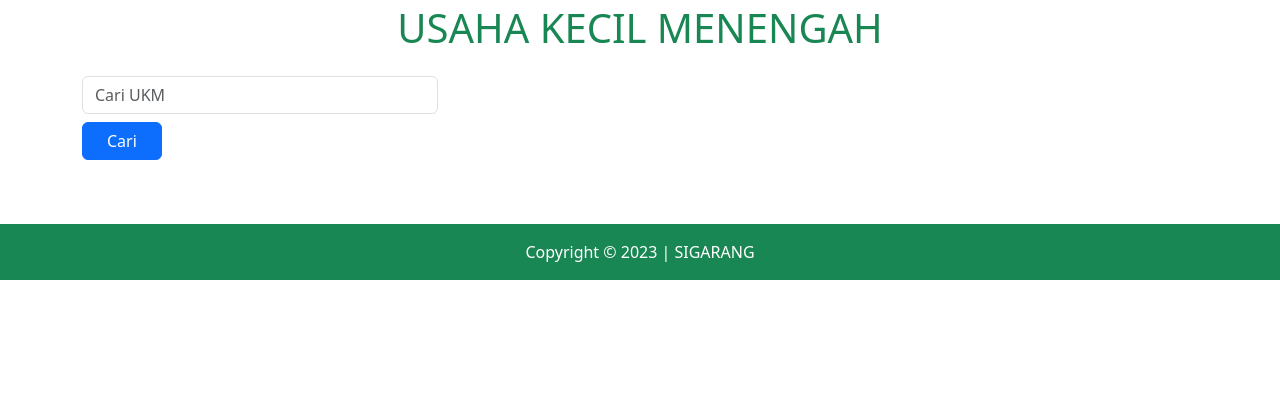
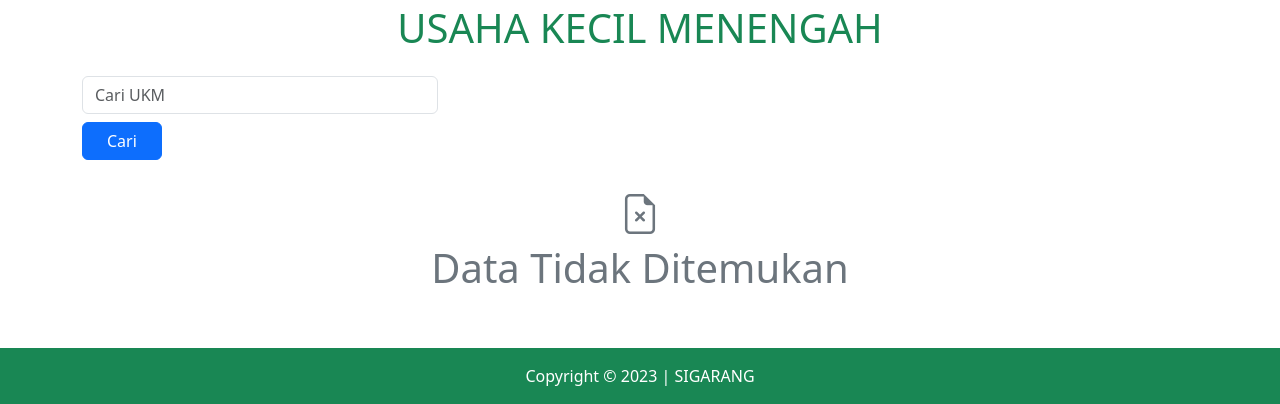
Before and after one commit to almer06/SiGarang, a Django app: page /ukm/ in a window 1280 px wide. Shown: the part 722-1126 px from the top of the page. Before the commit the page ends 1002 px from the top, so only its background shows below. Run offline with Django 4.2, Linux system fonts and the light colour scheme; data that the repository does not hold is empty; some libraries are stand-ins or nearby versions.

Commit message:
added empty data

```diff
--- a/templates/visitor/ukm.html
+++ b/templates/visitor/ukm.html
@@ -27,6 +27,11 @@
                             <small class="text-body-secondary">{{ object.ukm_created|naturalday }}</small>
                         </span>
                     </a>
+                </div>
+            {% empty %}
+                <div class="text-center text-secondary">
+                    <i class="bi bi-file-earmark-x fs-1"></i>
+                    <h1>Data Tidak Ditemukan</h1>
                 </div>
             {% endfor %}
         </div>
```
